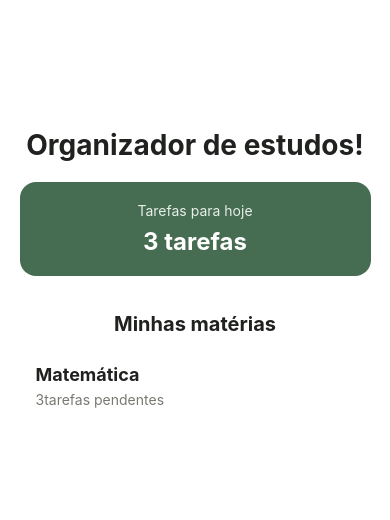
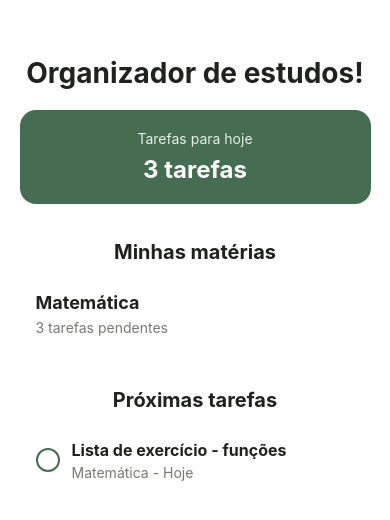
Before and after one commit to LuisAgrizzi/study-planner-organizador-de-estudos-, a React Native app in the folder mobile/: screen / in a window 390 px wide. Shown: the part 142-662 px from the top of the page. Built offline with nearby package versions, Linux system fonts and the light colour scheme.

Commit message:
Permite concluir tarefas

```diff
--- a/mobile/App.js
+++ b/mobile/App.js
@@ -2,12 +2,11 @@
 import { StatusBar } from 'expo-status-bar';
 
 // Importa ferramentas para criar estilos e elementos visuais
-import { StyleSheet, Text, View } from 'react-native';
+import { ScrollView, StyleSheet, Text, View } from 'react-native';
 
 // Componente principal: monta a tela do aplicativo
 export default function App() {
   return (
-
     // Caixa principal da tela, usando o estilo "container"
     <View style={styles.container}>
 
@@ -23,16 +22,27 @@ export default function App() {
 
       {/* Título da próxima seção da tela */}
       <Text style={styles.sectionTitle}>Minhas matérias</Text>
-
-          {/* Caixa para cada matéria */ }
+      {/* Caixa para cada matéria */}
       <View style={styles.subjectCard}>
-
         {/* Nome da matéria */}
         <Text style={styles.subjectName}>Matemática</Text>
+        {/* Resumo das tarefas da matéria */}
+        <Text style={styles.subjectInfo}>3 tarefas pendentes</Text>
+      </View>
 
-          {/* Resumo das tarefas da matéria */}
-          <Text style={styles.subjectInfo}>3tarefas pendentes</Text>
+      {/* Título da lista de tarefas */}
+      <Text style={styles.sectionTitle}>Próximas tarefas</Text>
+      {/* Cartão de uma tarefa */}
+      <View style={styles.taskCard}>
+        {/* Círculo visual para indicar que ainda não foi concluida */}
+        <View style={styles.taskCheck} />
+        {/* Agrupa o nome e a matéria da tarefa */}
+        <View style={styles.taskInfo}>
+          <Text style={styles.taskName}>Lista de exercício - funções</Text>
+          <Text style={styles.taskMeta}>Matemática - Hoje</Text>
         </View>
+      </View>
+
 
       {/* Aparência da barra superior do celular */}
       <StatusBar style="auto" />
@@ -42,7 +52,6 @@ export default function App() {
 
 // Guarda os estilos usados pelos elementos acima
 const styles = StyleSheet.create({
-
   // Aparência do título principal
   title: {
     color: '#20221F', // cor do texto
@@ -50,13 +59,12 @@ const styles = StyleSheet.create({
     fontWeight: '700',  // deixa a letra em negrito
     marginBottom: 20,   // espaço abaixo do título
   },
-
   // Aparência da caixa de resumo
   summaryCard: {
-    width:'90%', // ocupa 90% da largura disponível
+    width: '90%', // ocupa 90% da largura disponível
     maxWidth: 520, // limita a largura em telas grandes
     backgroundColor: '#466C52', // cor de fundo verde
-    borderRadius:16, // cantos arredondados
+    borderRadius: 16, // cantos arredondados
     padding: 20, // espaço interno da caixa
     marginBottom: 8, // espaço abaixo da caixa
     alignItems: 'center', // centraliza o conteúdo horizontalmente
@@ -65,7 +73,6 @@ const styles = StyleSheet.create({
     color: '#E7EFE8', // cor do texto
     fontSize: 14, // tamanho da letra
   },
-
   summaryNumber: {
     color: '#FFFFFF', // cor do texto
     fontSize: 24, //  tamanho da letra
@@ -81,10 +88,10 @@ const styles = StyleSheet.create({
   },
   // Aparência da caixa de cada matéria
   subjectCard: {
-    width:'90%', // ocupa 90% da largura disponível
+    width: '90%', // ocupa 90% da largura disponível
     maxWidth: 520, // limita a largura em telas grandes
     backgroundColor: '#FFFFFF', // cor de fundo verde claro
-    BorderRadius: 16, // cantos arredondados
+    borderRadius: 16, // cantos arredondados
     padding: 16, // espaço interno da caixa
     marginBottom: 8, // espaço abaixo da caixa
   },
@@ -96,10 +103,47 @@ const styles = StyleSheet.create({
   },
   // Aparência do resumo das matéria
   subjectInfo: {
-    color:'#777A72', // cor do texto
+    color: '#777A72', // cor do texto
     fontSize: 14, // tamanho da letra
     marginTop: 6, // espaço acima do texto
   },
+  // Aparência da caixa de tarefa
+  taskCard: {
+    width: '90%', // ocupa 90% da largura disponível
+    maxWidth: 520, // limita a largura em telas grandes
+    backgroundColor: '#FFFFFF', // cor de fundo branca
+    borderRadius: 16, // cantos arredondados
+    padding: 16, // espaço interno da caixa
+    marginBottom: 8, // espaço abaixo da caixa
+    flexDirection: 'row', // disposição horizontal dos elementos
+    alignItems: 'center', // centraliza os elementos verticalmente
+  },
+  // Organiza as informações ao lado do círculo
+  taskInfo: {
+    flex: 1,
+  },
+  // Aparência do nome da tarefa
+  taskName: {
+    color: '#20221F', // cor do texto
+    fontSize: 16, // tamanho da letra
+    fontWeight: '700', // deixa em negrito
+  },
+  // Aparência da matéria da tarefa
+  taskMeta: {
+    color: '#777A72', // cor do texto
+    fontSize: 14, // tamanho da letra
+    marginTop: 4, // espaço acima do texto
+  },
+  // Aparência do círculo de verificação
+  taskCheck: {
+    width: 24, // largura do círculo
+    height: 24, // altura do círculo
+    borderRadius: 12, // torna o círculo redondo
+    borderWidth: 2, // espessura da borda
+    borderColor: '#466C52', // cor da borda
+    marginRight: 12, // espaço à direita do círculo
+  },
+  // Aparência do contêiner principal
   container: {
     flex: 1, // ocupa toda a tela
     backgroundColor: '#fff', // cor de fundo branca
```
Lines whose indentation alone changed are shown as unchanged.
